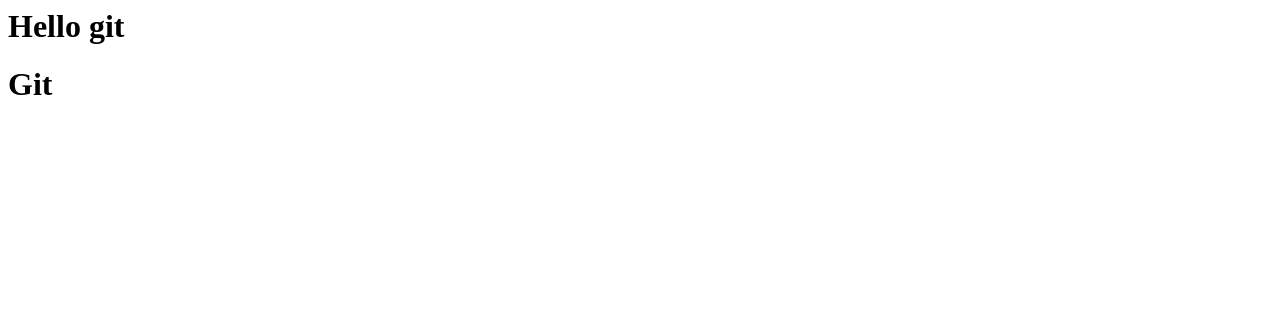
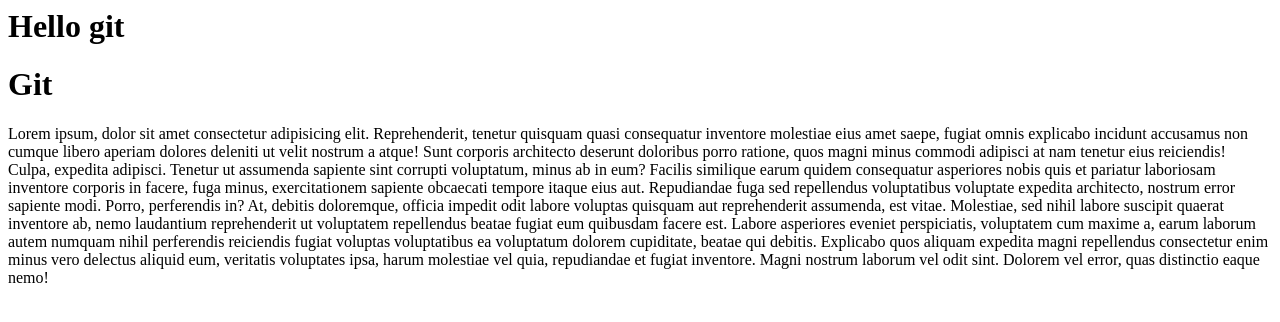
Before and after one commit to Diluna123/youtube-test-kd, a plain HTML site: page index.html in a window 1280 px wide. Drawn offline with Linux system fonts and the light colour scheme.

Commit message:
add new <p> tag under hadding tag in the top of documentation

```diff
--- a/index.html
+++ b/index.html
@@ -1,23 +1,43 @@
 <html>
-
   <head>
     <title>Hello</title>
   </head>
   <body>
     <h1>Hello git</h1>
-
-
   </body>
 </html>
 <!DOCTYPE html>
 <html lang="en">
   <head>
-  <meta charset="UTF-8">
-  <meta name="viewport" content="width=device-width, initial-scale=1.0">
+    <meta charset="UTF-8" />
+    <meta name="viewport" content="width=device-width, initial-scale=1.0" />
     <title>Document</title>
   </head>
   <body>
     <h1>Git</h1>
-
+    <p>
+      Lorem ipsum, dolor sit amet consectetur adipisicing elit. Reprehenderit,
+      tenetur quisquam quasi consequatur inventore molestiae eius amet saepe,
+      fugiat omnis explicabo incidunt accusamus non cumque libero aperiam
+      dolores deleniti ut velit nostrum a atque! Sunt corporis architecto
+      deserunt doloribus porro ratione, quos magni minus commodi adipisci at nam
+      tenetur eius reiciendis! Culpa, expedita adipisci. Tenetur ut assumenda
+      sapiente sint corrupti voluptatum, minus ab in eum? Facilis similique
+      earum quidem consequatur asperiores nobis quis et pariatur laboriosam
+      inventore corporis in facere, fuga minus, exercitationem sapiente
+      obcaecati tempore itaque eius aut. Repudiandae fuga sed repellendus
+      voluptatibus voluptate expedita architecto, nostrum error sapiente modi.
+      Porro, perferendis in? At, debitis doloremque, officia impedit odit labore
+      voluptas quisquam aut reprehenderit assumenda, est vitae. Molestiae, sed
+      nihil labore suscipit quaerat inventore ab, nemo laudantium reprehenderit
+      ut voluptatem repellendus beatae fugiat eum quibusdam facere est. Labore
+      asperiores eveniet perspiciatis, voluptatem cum maxime a, earum laborum
+      autem numquam nihil perferendis reiciendis fugiat voluptas voluptatibus ea
+      voluptatum dolorem cupiditate, beatae qui debitis. Explicabo quos aliquam
+      expedita magni repellendus consectetur enim minus vero delectus aliquid
+      eum, veritatis voluptates ipsa, harum molestiae vel quia, repudiandae et
+      fugiat inventore. Magni nostrum laborum vel odit sint. Dolorem vel error,
+      quas distinctio eaque nemo!
+    </p>
   </body>
 </html>
```
Lines whose indentation alone changed are shown as unchanged.
